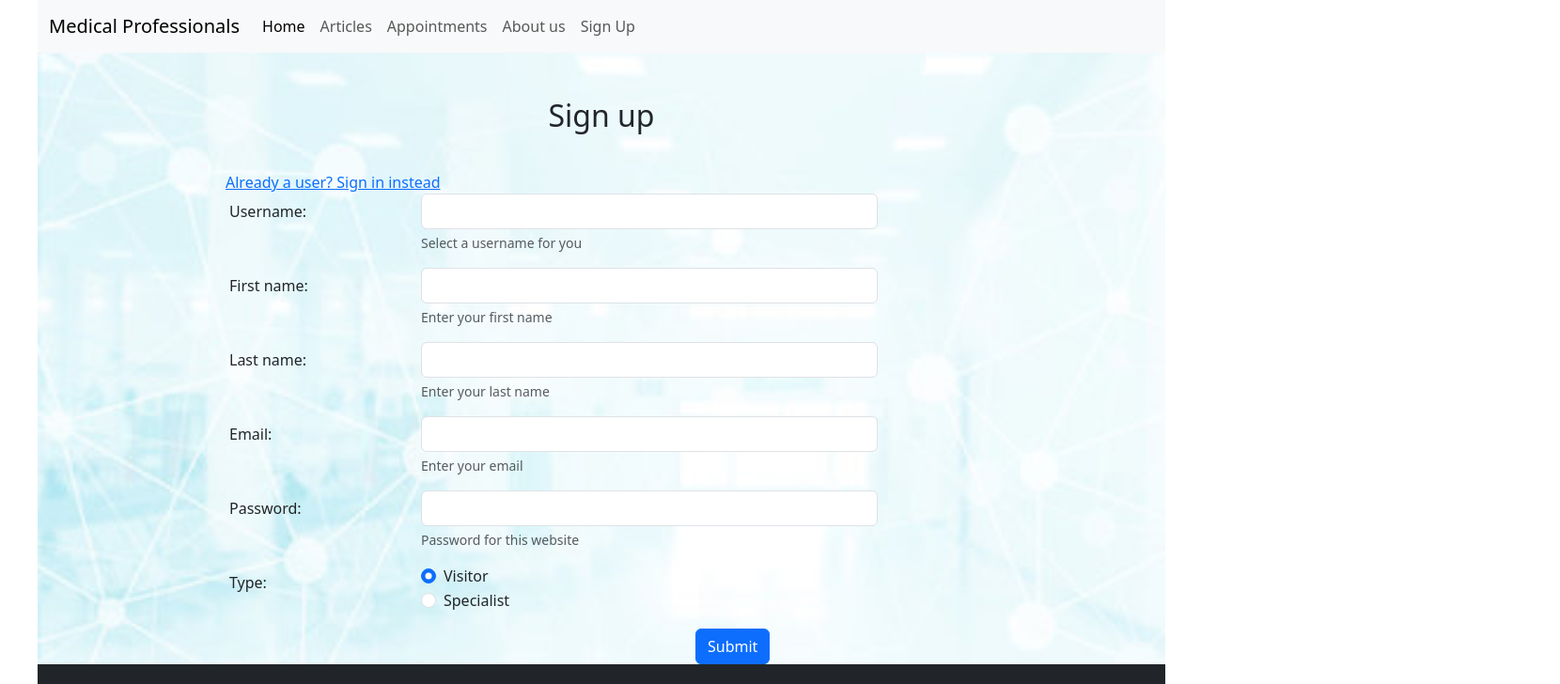
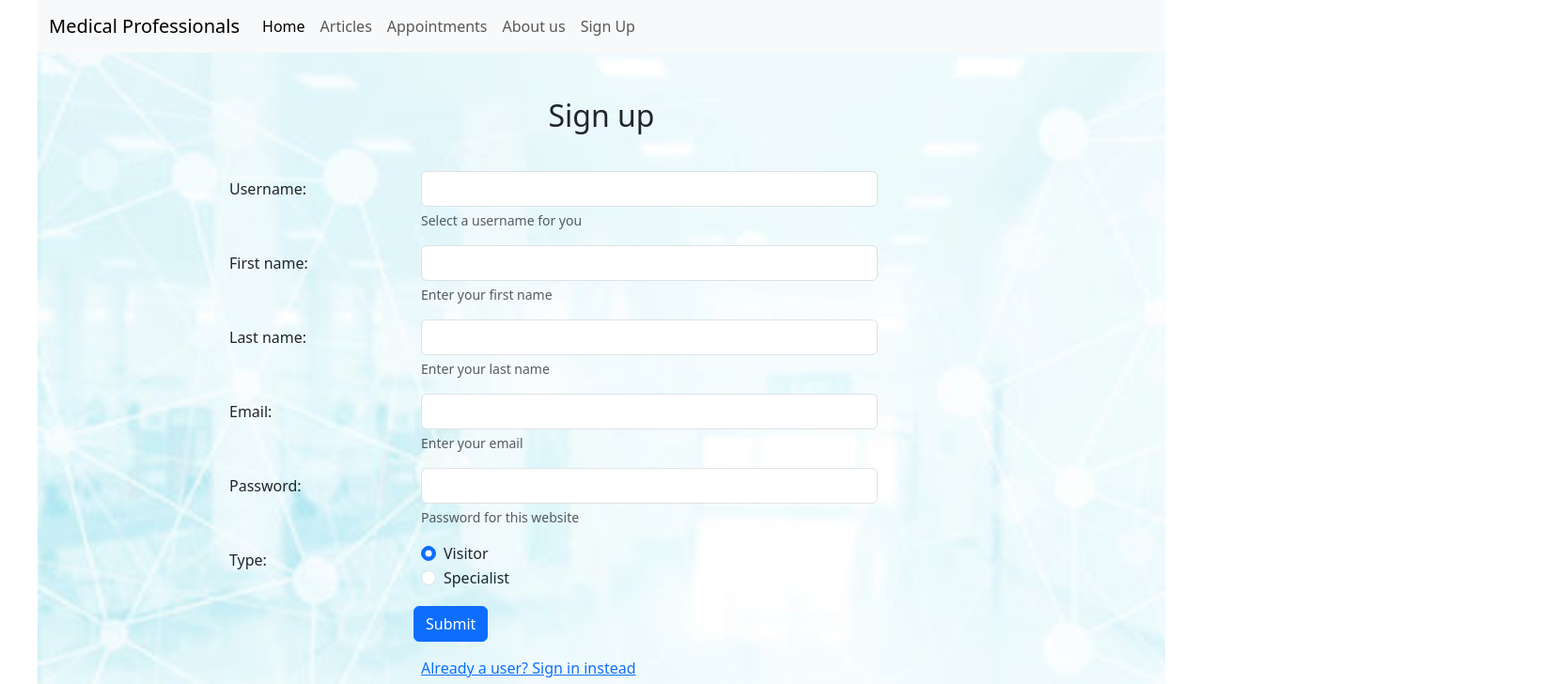
Before and after one commit to ydemakova/medprofs-client, a React (Create React App) app: page /sign-up in a window 1280 px wide. Shown: the top 728 px of the page at 94% size, 1660 px wide, since content can reach past the window. Built offline with nearby package versions, Linux system fonts and the light colour scheme.

Commit message:
implement sign up

```diff
--- a/src/components/auth/SignInPage.js
+++ b/src/components/auth/SignInPage.js
@@ -47,7 +47,7 @@ export default function SignInPage() {
 						name="password"
 						value={password}
 						onChange={(e) => setPassword(e.target.value)}
-						class="form-control"
+						className="form-control"
 						id="password"
 						placeholder="Password"
 					/>
--- a/src/components/auth/SignUpForm.js
+++ b/src/components/auth/SignUpForm.js
@@ -1,17 +1,16 @@
 import axios from 'axios'
 import React, { useState } from 'react'
-import { Link, useNavigate, useParams } from 'react-router-dom'
+import { Link, useNavigate } from 'react-router-dom'
 import { API_URL } from '../../config'
 
 export default function SignUpForm() {
 	const navigate = useNavigate()
 	const [type, setType] = useState('visitor')
-	const { id } = useParams()
-	const isNew = !id
 
 	async function createUser(event) {
 		event.preventDefault()
-		if (isNew) {
+		console.log(event.target)
+
 		const userNew = {
 			username: event.target.username.value,
 			firstName: event.target.firstName.value,
@@ -20,9 +19,7 @@ export default function SignUpForm() {
 			password: event.target.password.value,
 		}
 		console.log(userNew)
-			await axios.get('${API_URL}/auth')
-			await axios.post(`${API_URL}/users`, userNew, { withCredentials: true })
-		}
+		await axios.post(`${API_URL}/auth/sign-up`, userNew, { withCredentials: true })
 
 		let err
 		if (err) {
@@ -30,7 +27,7 @@ export default function SignUpForm() {
 			// handle error
 			return
 		}
-		navigate('/articles', { replace: true })
+		navigate('/profile', { replace: true })
 	}
 
 	function selectType(event) {
@@ -42,9 +39,6 @@ export default function SignUpForm() {
 	return (
 		<div className="user-form">
 			<h2>Sign up</h2>
-			<Link to="/sign-in" className="col-2 col-form-label offset-2">
-				Already a user? Sign in instead
-			</Link>
 			<form className="form" onSubmit={createUser}>
 				<div className="form-group row mb-3">
 					<label htmlFor="username" className="col-2 col-form-label offset-2">
@@ -124,7 +118,6 @@ export default function SignUpForm() {
 						</div>
 					</div>
 				</div>
-				{type === 'visitor' && <button className="btn btn-primary offset-7">Submit</button>}
 
 				{type === 'specialist' && (
 					<div className="form-group row mb-3">
@@ -177,10 +170,19 @@ export default function SignUpForm() {
 								<div className="form-text">Your professional background (work places)</div>
 							</div>
 						</div>
-						<button className="btn btn-primary col-1 offset-7 mb-5">Submit</button>
 					</div>
 				)}
+
+				<button className="btn btn-primary offset-4">Submit</button>
 			</form>
+
+			<div className="row">
+				<div className="offset-4 my-3">
+					<Link to="/sign-in" className="col-form-label">
+						Already a user? Sign in instead
+					</Link>
+				</div>
+			</div>
 		</div>
 	)
 }
--- a/src/components/user/ProfilePage.js
+++ b/src/components/user/ProfilePage.js
@@ -1,5 +1,9 @@
 import React from 'react'
 
 export default function ProfilePage() {
-	return <div></div>
+	return (
+		<div>
+			<h1>Profile</h1>
+		</div>
+	)
 }
```
Lines whose indentation alone changed are shown as unchanged.
